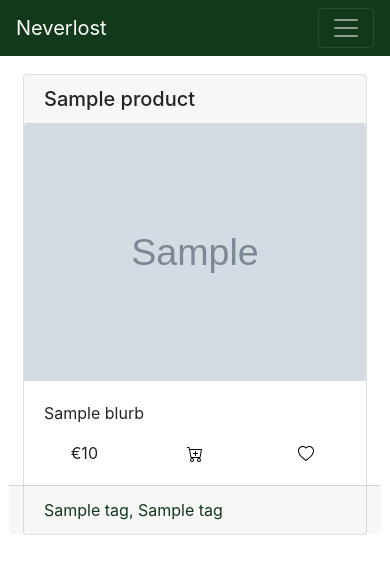
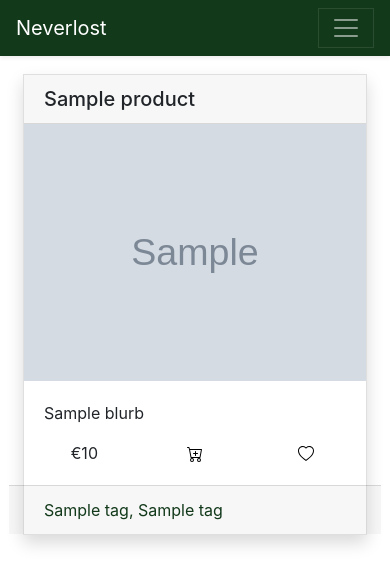
Before and after one commit to Ri-Dearg/neverlost-thrift, a Django app: template templates/products/product_list.html in a window 390 px wide. Shown: the top 586 px of the page. Run offline with Django 3.2, Linux system fonts and the light colour scheme; the template is opened without the code that fills it: most values are stand-ins (such as "Sample title", 1, 10 or a date in 2020); grey boxes marked "Sample" are stand-in pictures; data that the repository does not hold is empty; style sheets or scripts are compiled from the project's sources; parts of the project's set-up code (start-up, migrations or seed data) failed here and were passed over; some libraries are stand-ins or nearby versions.

Commit message:
Enabled responsive text, shadows, diabled round corners in SASS

```diff
--- a/static/css/_bootstrap-override.scss
+++ b/static/css/_bootstrap-override.scss
@@ -5,6 +5,9 @@
  * Licensed under MIT (https://github.com/twbs/bootstrap/blob/master/LICENSE)
  */
 
+$enable-rounded: false;
+$enable-shadows: true;
+$enable-responsive-font-sizes: true;
 $primary: #12391a;
 
 
@@ -17,7 +20,7 @@ $primary: #12391a;
 @import "bootstrap/images";
 // @import "bootstrap/code";
 @import "bootstrap/grid";
-@import "bootstrap/tables";
+// @import "bootstrap/tables";
 @import "bootstrap/forms";
 @import "bootstrap/buttons";
 @import "bootstrap/transitions";
--- a/templates/base.html
+++ b/templates/base.html
@@ -13,7 +13,7 @@
 </head>
 
 <body class="nav-pushdown">
-	<nav class="navbar navbar-expand-lg navbar-dark fixed-top bg-primary">
+	<nav class="navbar navbar-expand-lg navbar-dark fixed-top bg-primary shadow-sm">
 		<a class="navbar-brand" href="#">Neverlost</a>
         <button class="navbar-toggler" type="button" data-toggle="collapse" data-target="#navbarSupportedContent" aria-controls="navbarSupportedContent" aria-expanded="false" aria-label="Toggle navigation">
         <span class="navbar-toggler-icon"></span>
--- a/templates/products/includes/product_box.html
+++ b/templates/products/includes/product_box.html
@@ -1,6 +1,6 @@
 {% load static %}
 <div class="col-md-4">
-    <article class="card mx-2 my-3">
+    <article class="card mx-2 my-3 shadow">
         <h5 class="card-header">{{ product.name }}</h5>
         <a href="#">
             <img src="{{ product.image.url }}" class="card-img-top img-fluid" alt="{{ product.name }}">
```
